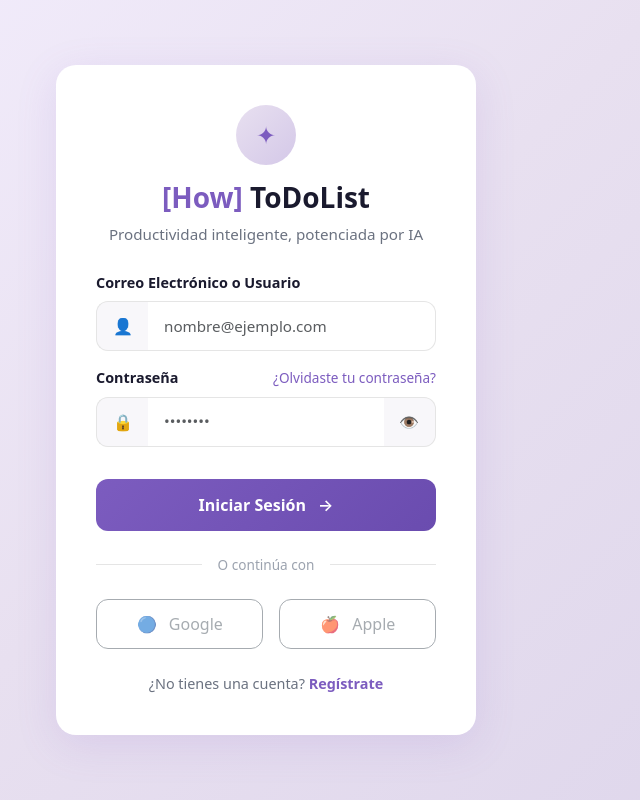
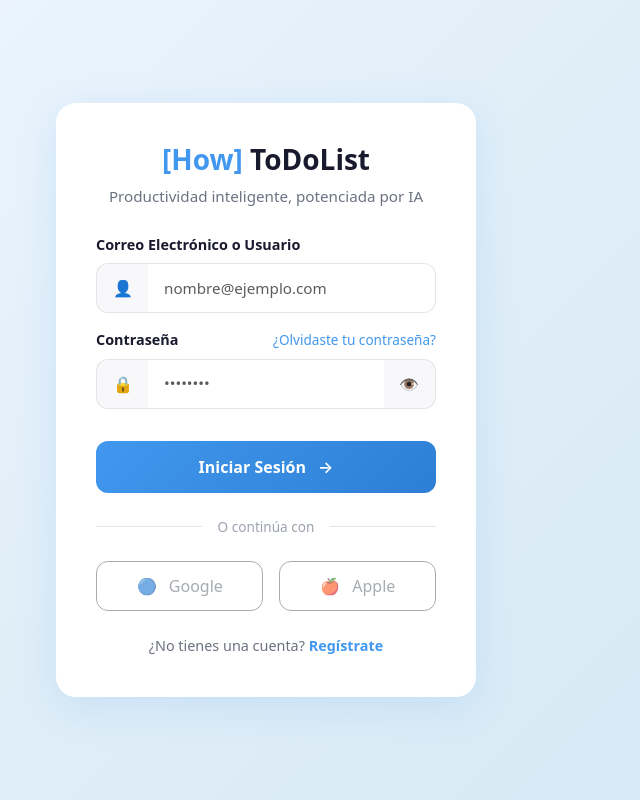
Before and after one commit to VarozXYZ/how-to-do-list, a React (Vite) app: page /login in a window 1280 px wide. Shown: the whole page, without its empty margins (374-1014 px from the left). Built offline with nearby package versions, Linux system fonts and the light colour scheme.

Commit message:
feat: update login/register with blue color scheme

```diff
--- a/src/components/auth/Login.css
+++ b/src/components/auth/Login.css
@@ -1,6 +1,6 @@
 .login-background {
   min-height: 100vh;
-  background: linear-gradient(135deg, #f5f0ff 0%, #e8e0f0 50%, #ddd5eb 100%);
+  background: linear-gradient(135deg, #f0f7ff 0%, #e0eef8 50%, #d5e8f5 100%);
 }
 
 .login-card {
@@ -8,7 +8,7 @@
   max-width: 420px;
   border-radius: 20px;
   border: none;
-  box-shadow: 0 10px 40px rgba(138, 100, 200, 0.15);
+  box-shadow: 0 10px 40px rgba(65, 152, 238, 0.15);
 }
 
 .login-card .card-body {
@@ -16,21 +16,6 @@
 }
 
 /* Header */
-.login-icon-wrapper {
-  width: 60px;
-  height: 60px;
-  background: linear-gradient(135deg, #e8e0f0 0%, #d4c8e8 100%);
-  border-radius: 50%;
-  display: flex;
-  align-items: center;
-  justify-content: center;
-}
-
-.login-icon {
-  font-size: 1.5rem;
-  color: #7c5cbf;
-}
-
 .login-title {
   font-size: 1.75rem;
   font-weight: 700;
@@ -38,8 +23,8 @@
   margin-bottom: 0.5rem;
 }
 
-.text-purple {
-  color: #7c5cbf;
+.text-blue {
+  color: #4198EE;
 }
 
 .login-subtitle {
@@ -95,18 +80,18 @@
 
 .forgot-password-link {
   font-size: 0.85rem;
-  color: #7c5cbf;
+  color: #4198EE;
   text-decoration: none;
 }
 
 .forgot-password-link:hover {
   text-decoration: underline;
-  color: #6a4caf;
+  color: #2d7fd4;
 }
 
 /* Button */
 .btn-login {
-  background: linear-gradient(135deg, #7c5cbf 0%, #6a4caf 100%);
+  background: linear-gradient(135deg, #4198EE 0%, #2d7fd4 100%);
   border: none;
   border-radius: 12px;
   padding: 0.875rem 1.5rem;
@@ -117,9 +102,9 @@
 }
 
 .btn-login:hover {
-  background: linear-gradient(135deg, #6a4caf 0%, #5a3c9f 100%);
+  background: linear-gradient(135deg, #2d7fd4 0%, #1a6bc0 100%);
   transform: translateY(-1px);
-  box-shadow: 0 4px 15px rgba(124, 92, 191, 0.4);
+  box-shadow: 0 4px 15px rgba(65, 152, 238, 0.4);
 }
 
 /* Divider */
@@ -163,12 +148,12 @@
 }
 
 .register-link {
-  color: #7c5cbf;
+  color: #4198EE;
   font-weight: 600;
   text-decoration: none;
 }
 
 .register-link:hover {
   text-decoration: underline;
-  color: #6a4caf;
+  color: #2d7fd4;
 }
--- a/src/components/auth/Login.jsx
+++ b/src/components/auth/Login.jsx
@@ -15,11 +15,8 @@
           <Card.Body>
             {/* Header */}
             <div className="text-center mb-4">
-              <div className="login-icon-wrapper mx-auto mb-3">
-                <span className="login-icon">✦</span>
-              </div>
               <h1 className="login-title">
-                <span className="text-purple">[How]</span> ToDoList
+                <span className="text-blue">[How]</span> ToDoList
               </h1>
               <p className="login-subtitle">
                 Productividad inteligente, potenciada por IA
--- a/src/components/auth/Register.jsx
+++ b/src/components/auth/Register.jsx
@@ -17,11 +17,8 @@
           <Card.Body>
             {/* Header */}
             <div className="text-center mb-4">
-              <div className="login-icon-wrapper mx-auto mb-3">
-                <span className="login-icon">✦</span>
-              </div>
               <h1 className="login-title">
-                <span className="text-purple">[How]</span> ToDoList
+                <span className="text-blue">[How]</span> ToDoList
               </h1>
               <p className="login-subtitle">
                 Crea tu cuenta y empieza a ser productivo
```
